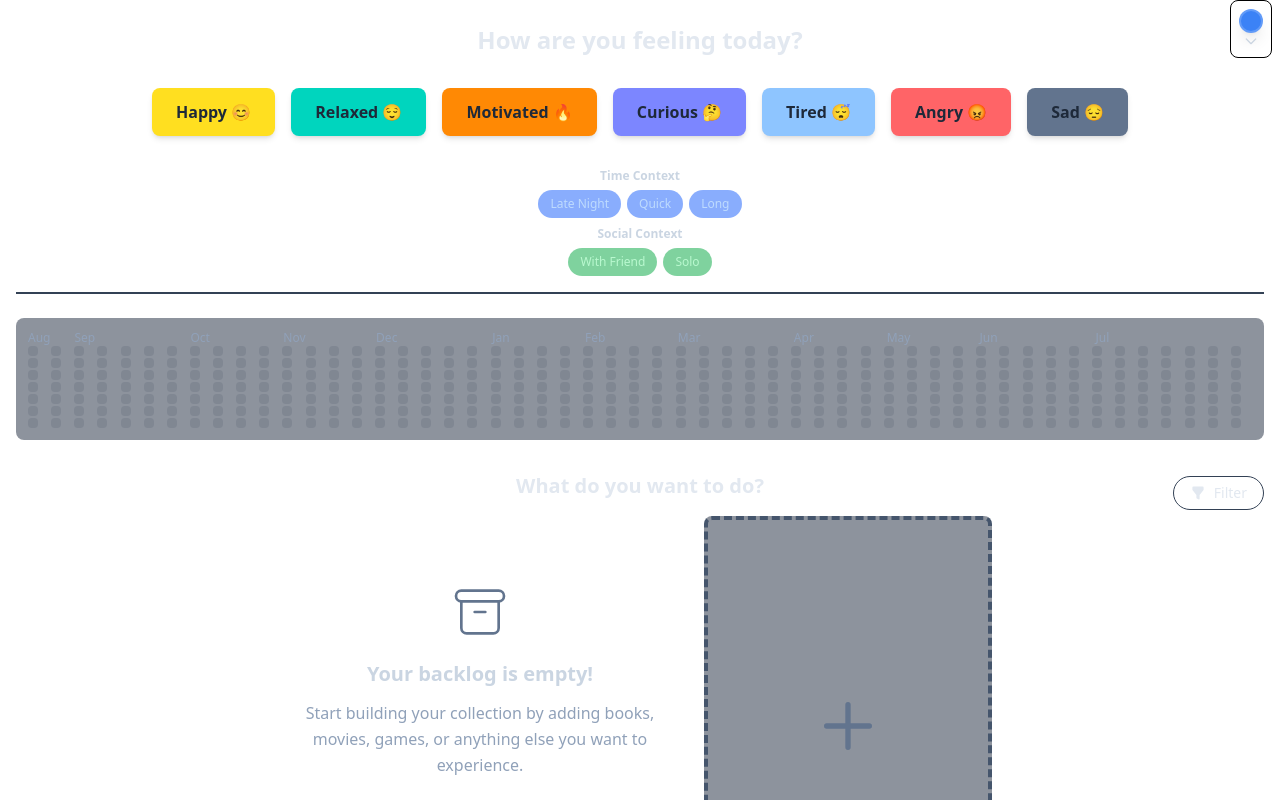
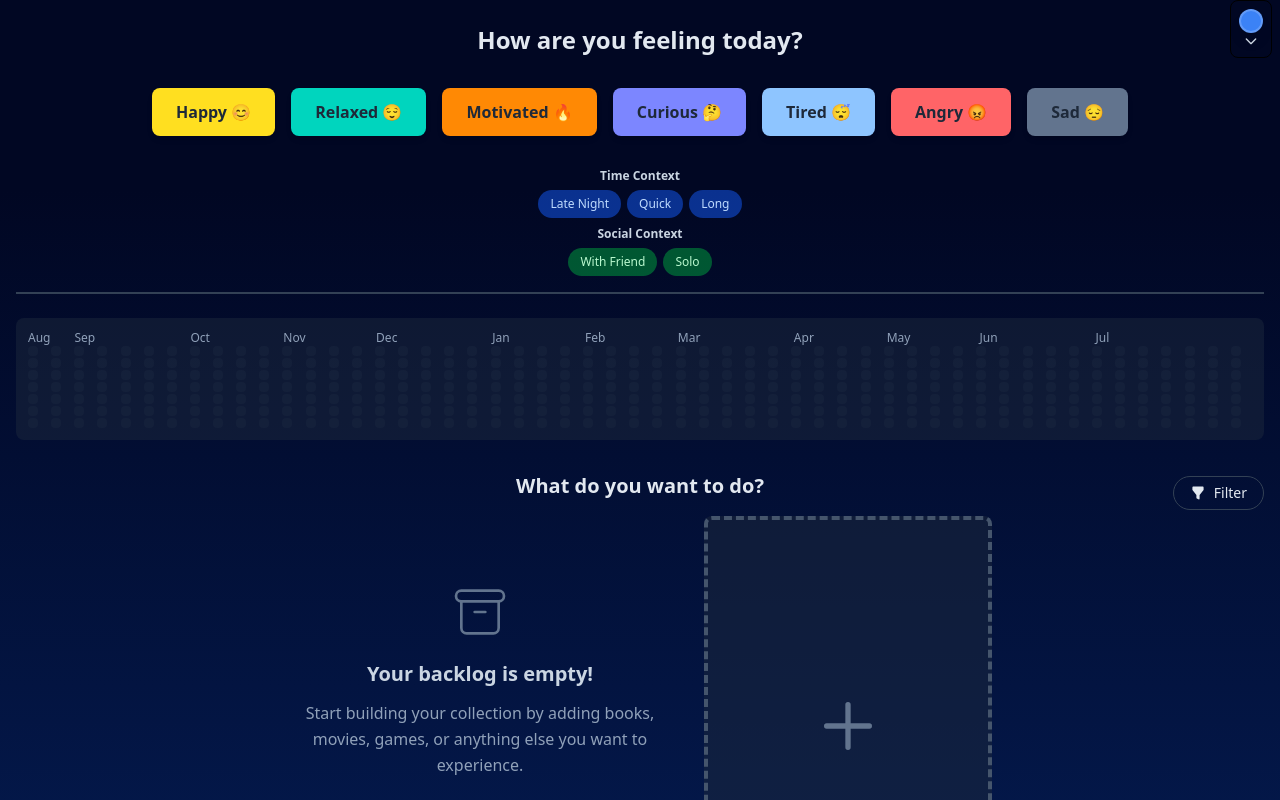
Before and after one commit to Aymeric-k/moodboard, a React (Vite) app: page / in a window 1280 px wide. Shown: the top 800 px of the page. Built offline with nearby package versions, Linux system fonts and the light colour scheme.

Commit message:
fix/colorswitcher initialization

```diff
--- a/src/App.tsx
+++ b/src/App.tsx
@@ -23,6 +23,7 @@ import { useMoodStore } from './stores/moodStore.ts';
 import { useUIStore } from './stores/uiStore.ts';
 import SmartTagSelector from './components/SmartTagSelector.tsx';
 import PerformanceProfiler from './components/PerformanceProfiler.tsx';
+import { useThemeStore } from './stores/themeStore';
 
 function App() {
   // Refs for the filter menu and its toggle button
@@ -41,6 +42,8 @@ function App() {
     closeFilterMenu
   } = useUIStore();
 
+  const { initializeTheme } = useThemeStore();
+
   // Detect mobile screen size
   const [isMobile, setIsMobile] = useState(false);
 
@@ -53,6 +56,12 @@ function App() {
     window.addEventListener('resize', checkMobile);
     return () => window.removeEventListener('resize', checkMobile);
   }, []);
+
+  // Initialiser le thème au chargement
+  useEffect(() => {
+    initializeTheme();
+  }, [initializeTheme]);
+
   const todayMoods = todayMoodsData.moods;
 
   // Hook to close the filter menu when clicking outside
--- a/src/stores/themeStore.ts
+++ b/src/stores/themeStore.ts
@@ -79,16 +79,20 @@ export const THEMES: Record<ThemeType, Theme> = {
   },
 };
 
+// Thème par défaut - mon préféré ! 🎨
+const DEFAULT_THEME: ThemeType = 'dark-blue';
+
 interface ThemeStoreState {
   currentTheme: ThemeType;
   setTheme: (theme: ThemeType) => void;
   getCurrentTheme: () => Theme;
+  initializeTheme: () => void;
 }
 
 export const useThemeStore = create<ThemeStoreState>()(
   persist(
     (set, get) => ({
-      currentTheme: 'dark-blue',
+      currentTheme: DEFAULT_THEME,
       setTheme: (theme: ThemeType) => {
         set({ currentTheme: theme });
         // Appliquer le thème immédiatement
@@ -98,10 +102,26 @@ export const useThemeStore = create<ThemeStoreState>()(
         const { currentTheme } = get();
         return THEMES[currentTheme];
       },
+      initializeTheme: () => {
+        const { currentTheme } = get();
+        // S'assurer qu'un thème est toujours appliqué
+        applyThemeToDOM(currentTheme);
+      },
     }),
     {
       name: 'moodboard-theme',
       storage: createJSONStorage(() => localStorage),
+      // Initialisation automatique avec fallback
+      onRehydrateStorage: () => (state) => {
+        if (state) {
+          // Si pas de thème sauvegardé, utiliser le défaut
+          if (!state.currentTheme) {
+            state.currentTheme = DEFAULT_THEME;
+          }
+          // Appliquer le thème immédiatement
+          applyThemeToDOM(state.currentTheme);
+        }
+      },
     }
   )
 );
@@ -109,6 +129,11 @@ export const useThemeStore = create<ThemeStoreState>()(
 // Fonction pour appliquer le thème au DOM
 function applyThemeToDOM(themeId: ThemeType) {
   const theme = THEMES[themeId];
+  if (!theme) {
+    console.warn(`Theme ${themeId} not found, falling back to default`);
+    themeId = DEFAULT_THEME;
+  }
+
   const body = document.body;
   const appRoot = document.getElementById('app-root');
 
@@ -151,20 +176,50 @@ function applyThemeToDOM(themeId: ThemeType) {
   body.classList.add(`theme-${themeId}`);
 }
 
-// Initialiser le thème au chargement
+// Initialisation robuste du thème au chargement
 if (typeof window !== 'undefined') {
-  const savedTheme = localStorage.getItem('moodboard-theme');
-  if (savedTheme) {
-    try {
-      const parsed = JSON.parse(savedTheme);
-      if (parsed.state?.currentTheme) {
-        applyThemeToDOM(parsed.state.currentTheme);
+  // Attendre que le DOM soit prêt
+  if (document.readyState === 'loading') {
+    document.addEventListener('DOMContentLoaded', () => {
+      // Essayer de récupérer le thème sauvegardé
+      const savedTheme = localStorage.getItem('moodboard-theme');
+      if (savedTheme) {
+        try {
+          const parsed = JSON.parse(savedTheme);
+          const savedThemeId = parsed.state?.currentTheme as ThemeType;
+          if (savedThemeId && THEMES[savedThemeId]) {
+            applyThemeToDOM(savedThemeId);
+          } else {
+            applyThemeToDOM(DEFAULT_THEME);
+          }
+        } catch (error) {
+          console.warn('Failed to parse saved theme, using default:', error);
+          applyThemeToDOM(DEFAULT_THEME);
+        }
+      } else {
+        // Première visite - appliquer le thème par défaut
+        applyThemeToDOM(DEFAULT_THEME);
       }
-    } catch {
-      console.warn('Failed to parse saved theme, using default');
-      applyThemeToDOM('dark-blue');
+    });
+  } else {
+    // DOM déjà prêt
+    const savedTheme = localStorage.getItem('moodboard-theme');
+    if (savedTheme) {
+      try {
+        const parsed = JSON.parse(savedTheme);
+        const savedThemeId = parsed.state?.currentTheme as ThemeType;
+        if (savedThemeId && THEMES[savedThemeId]) {
+          applyThemeToDOM(savedThemeId);
+        } else {
+          applyThemeToDOM(DEFAULT_THEME);
+        }
+      } catch (error) {
+        console.warn('Failed to parse saved theme, using default:', error);
+        applyThemeToDOM(DEFAULT_THEME);
+      }
+    } else {
+      // Première visite - appliquer le thème par défaut
+      applyThemeToDOM(DEFAULT_THEME);
     }
-  } else {
-    applyThemeToDOM('dark-blue');
   }
 }
```
